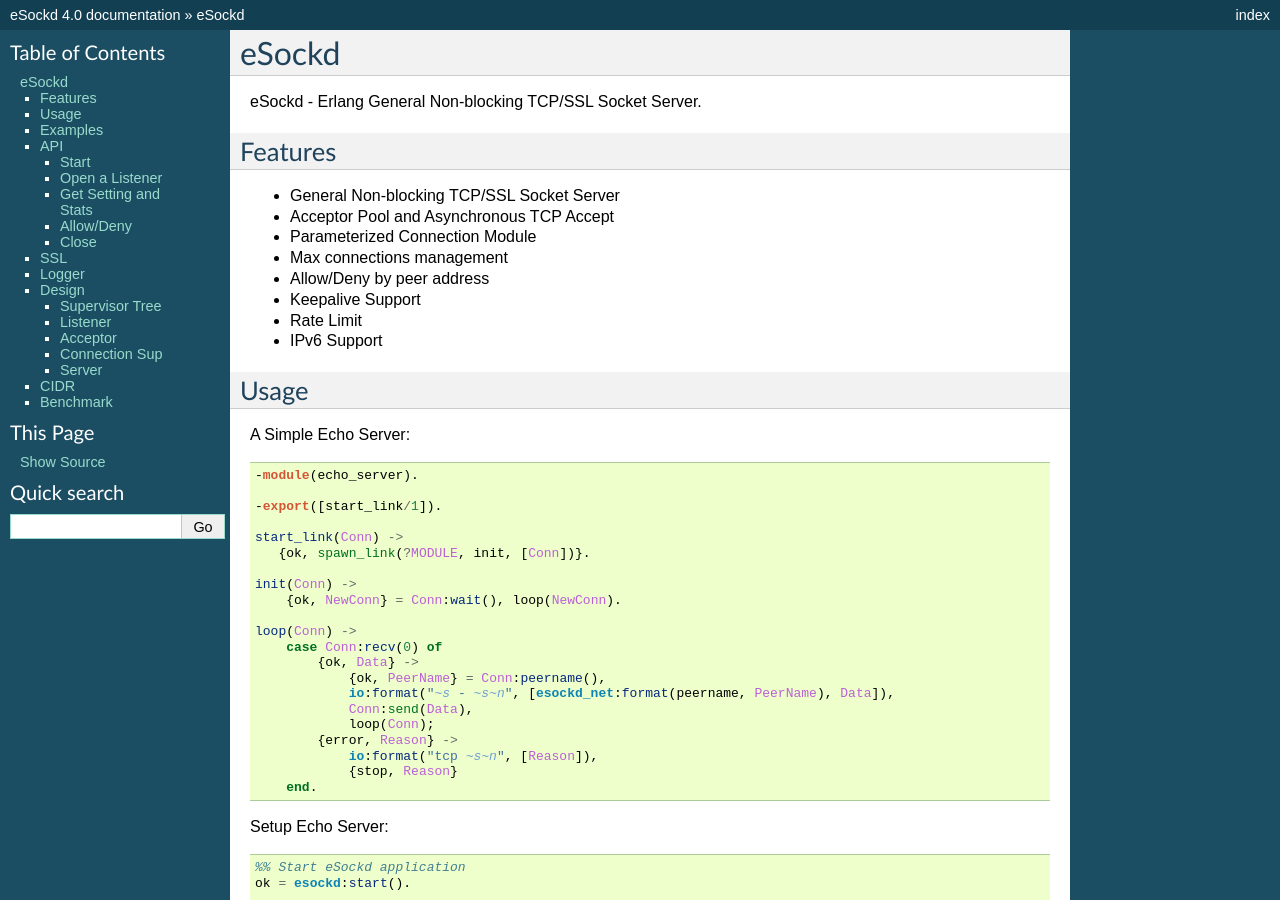
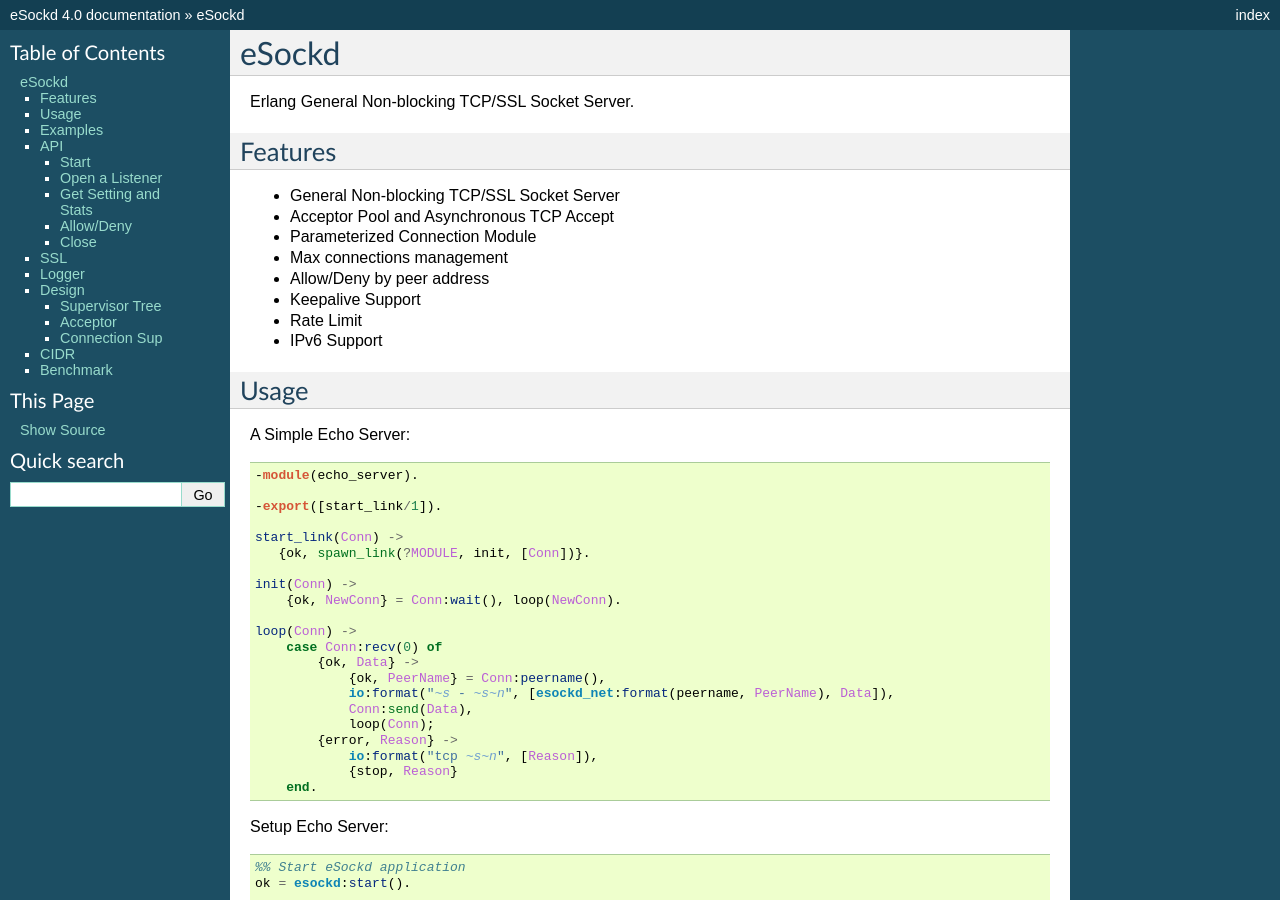
Before and after one commit to emqx/esockd, a Sphinx documentation site: the page built from docs/index.rst, in a window 1280 px wide and 900 px high. Built offline with Sphinx 7.4.7, drawn with Linux system fonts in a browser that asks for light colours.

Commit message:
rm Listener, Server sections

```diff
--- a/docs/index.rst
+++ b/docs/index.rst
@@ -3,7 +3,7 @@
 eSockd
 ======
 
-eSockd - Erlang General Non-blocking TCP/SSL Socket Server.
+Erlang General Non-blocking TCP/SSL Socket Server.
 
 --------
 Features
@@ -233,10 +233,6 @@
                 -> esockd_connection
                 -> ......
 
-Listener
---------
-
-
 Acceptor
 --------
 
@@ -255,10 +251,6 @@
 
 4. Count shutdown reasons
 
-Server
-------
-
-
 ----
 CIDR
 ----
```
